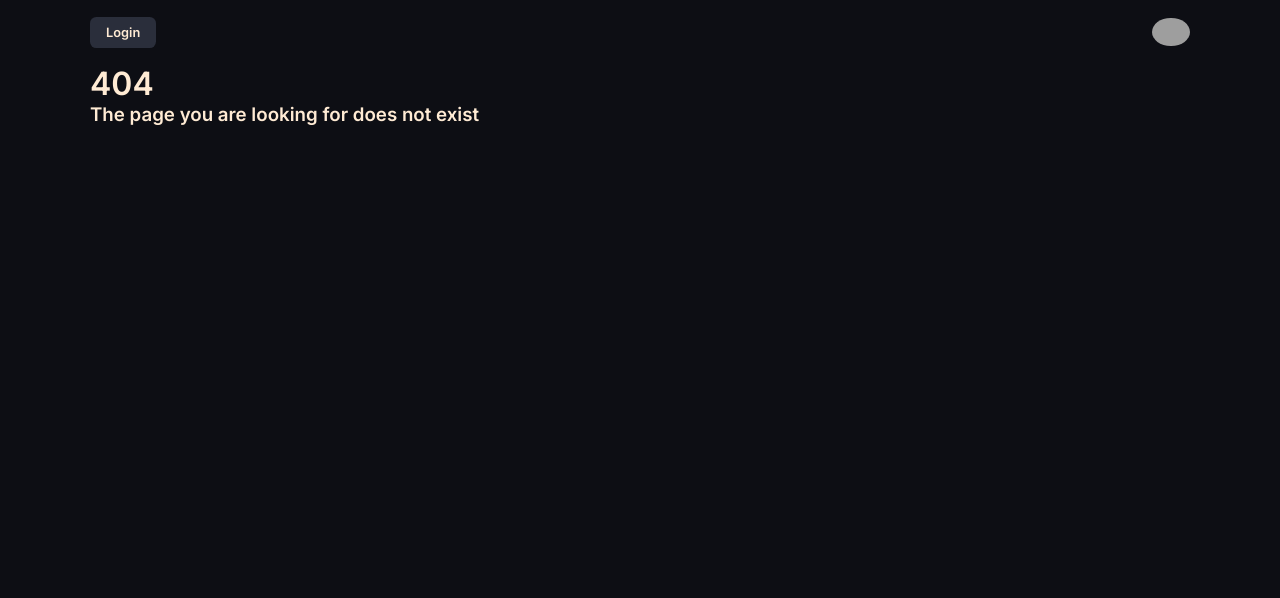
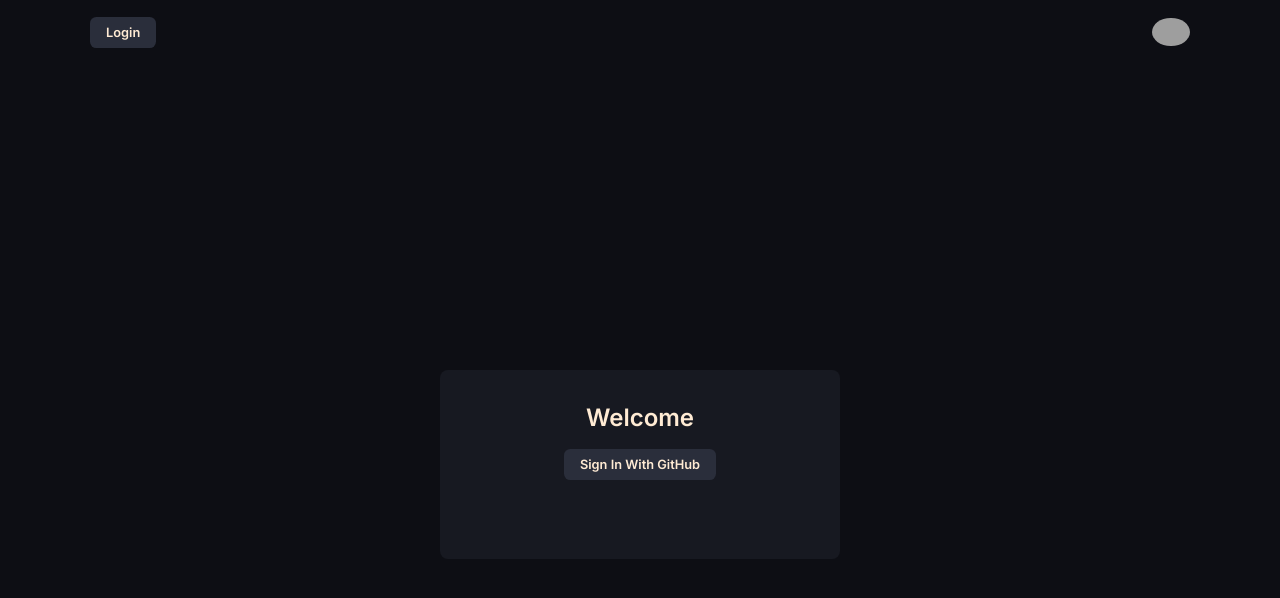
Before and after one commit to yehudabortz/github-peer-recommendation-client, a React (Create React App) app: page / in a window 1280 px wide. Before the commit this address had no page. Shown: the top 598 px of the page. Built offline with nearby package versions, Linux system fonts and the light colour scheme; grey boxes are pictures that could not be loaded.

Commit message:
Readme Update

```diff
--- a/src/App.js
+++ b/src/App.js
@@ -32,6 +32,9 @@ class App extends Component {
     let auth = this.props.auth.isLoggedIn;
     let routes = (
       <Switch>
+        <Route exact path="/">
+          <LoginConatainer />
+        </Route>
         <Route path="/login">
           <LoginConatainer />
         </Route>
--- a/src/index.js
+++ b/src/index.js
@@ -9,12 +9,14 @@ import rootReducer from "./reducers/index";
 import App from "./App.js";
 
 // GLOBAL API ENDPOINT VAR
+// for Prod
 window.endpoint = "https://github-peer-recommendation-api.herokuapp.com";
+window.githubClientId = "923c4ab837789f4f569a";
+
+// for Dev
 // window.endpoint = "http://localhost:4000";
-// for Prod
-window.githubClientId = "923c4ab837789f4f569a";
-// for Dev
 // window.githubClientId = "6cb06fb005783307fdf7";
+
 const composeEnhancers = window.__REDUX_DEVTOOLS_EXTENSION_COMPOSE__ || compose;
 
 let store = createStore(rootReducer, composeEnhancers(applyMiddleware(thunk)));
```
Also changed, not shown: 1 other file (tests, documents, lock files or other folders).
